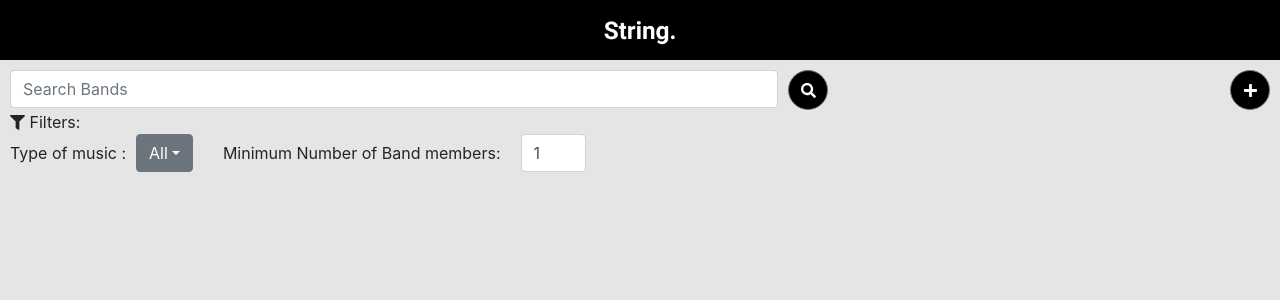
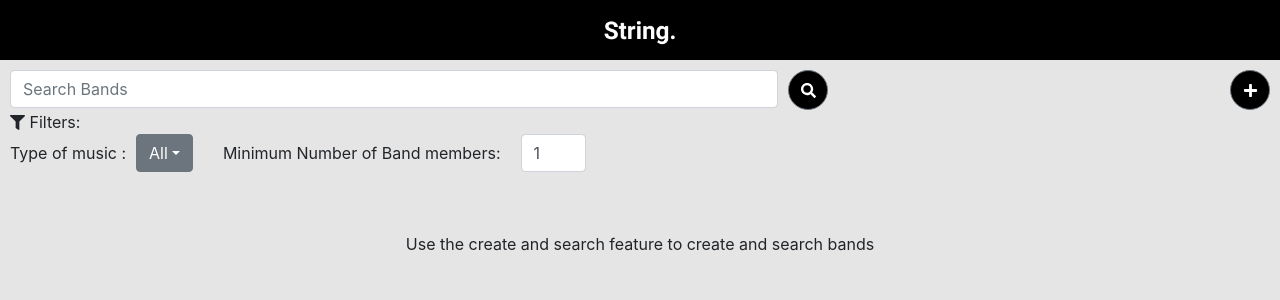
Before and after one commit to xo28122000/StringApp, a React (Create React App) app in the folder application/app/frontend/: page / in a window 1280 px wide. Shown: the top 300 px of the page. Built offline with nearby package versions, Linux system fonts and the light colour scheme.

Commit message:
Update BandSearch.js

```diff
--- a/application/app/frontend/src/screens/BandSearch.js
+++ b/application/app/frontend/src/screens/BandSearch.js
@@ -31,6 +31,11 @@ const BandSearch = () => {
           flexWrap: "wrap"
         }}
       >
+        {bands.length <= 0 && (
+          <div>
+            Use the create and search feature to create and search bands
+          </div>
+        )}
         {bands.map(band => (
           <BandCard
             {...band}
```
